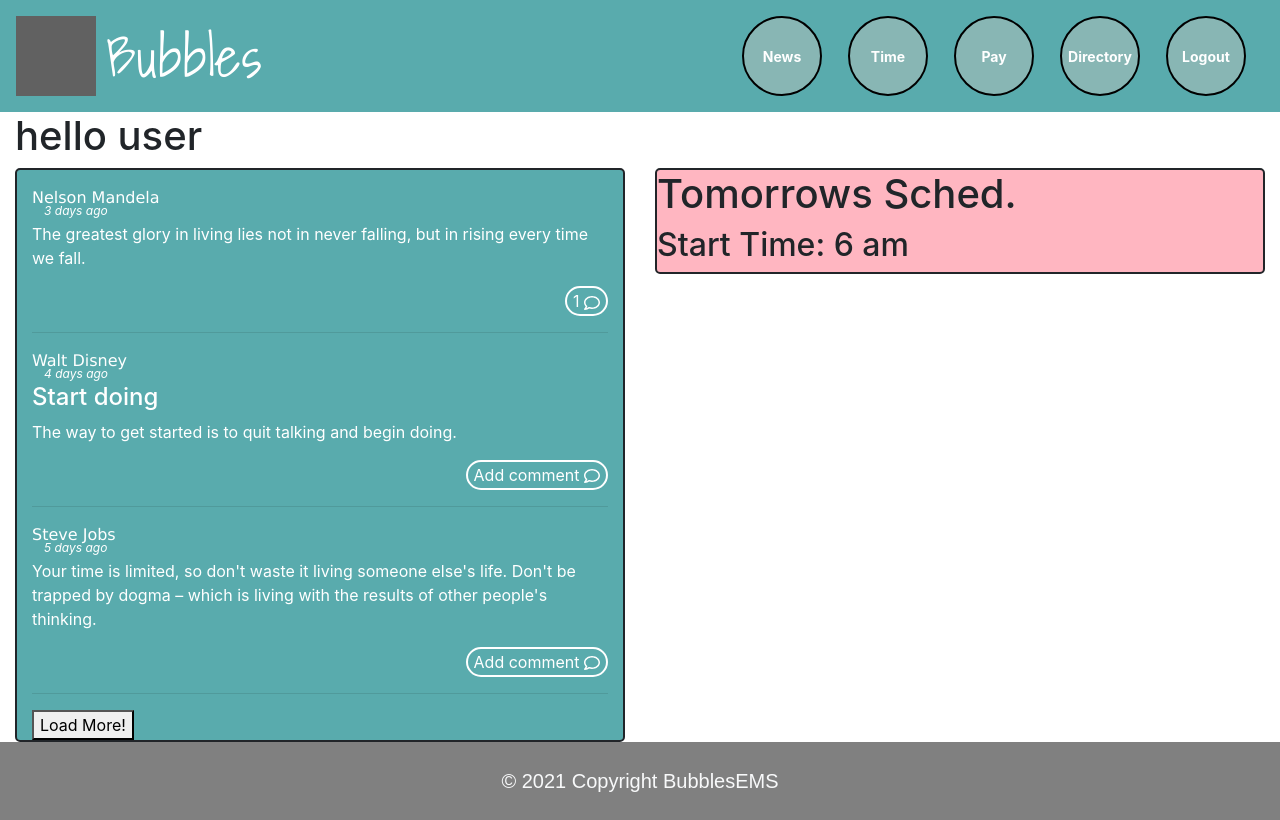
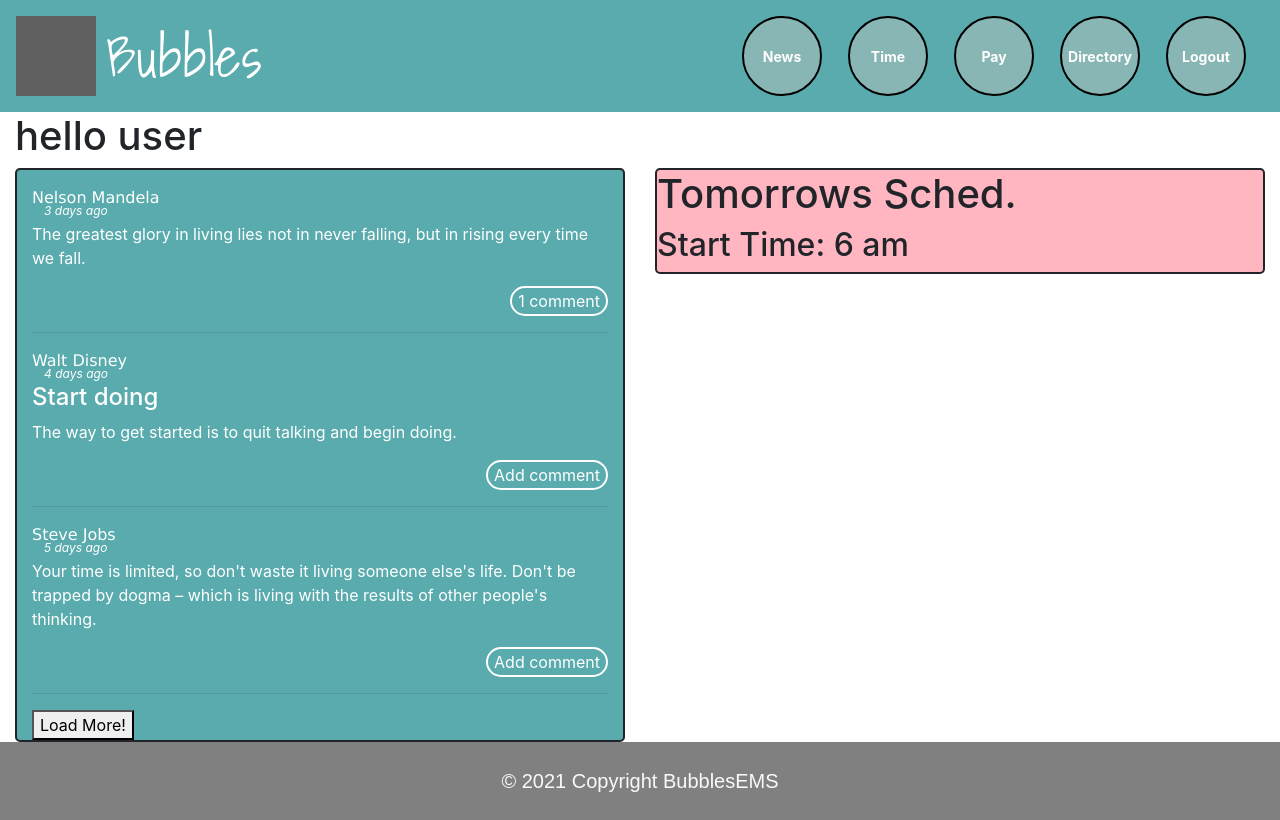
Before and after one commit to ETroya/Portal-Matriarch, a React (Create React App) app in the folder client/: page /user in a window 1280 px wide. Built offline with nearby package versions, Linux system fonts and the light colour scheme; grey boxes are pictures that could not be loaded.

Commit message:
Changed close to X, removed talk icon from close button and comment button, comment button says 1 comment

```diff
--- a/client/src/components/post/index.js
+++ b/client/src/components/post/index.js
@@ -23,12 +23,12 @@ const Post = ({
     if (commentCount === 0) {
       buttonLabel = "Add comment";
     } else if (commentCount === 1) {
-      buttonLabel = `1 `;
+      buttonLabel = `1 comment`;
     } else {
       buttonLabel = `${commentCount} comments`;
     }
     if (addComment === true) {
-      buttonLabel = "Close";
+      buttonLabel = "X";
     }
     return (
       <div className="clearfix">
@@ -41,7 +41,7 @@ const Post = ({
             dispatch({ type: "toggle-comment", id });
           }}
         >
-          {buttonLabel} <FaRegComment />
+          {buttonLabel}
         </button>
       </div>
     );
```
